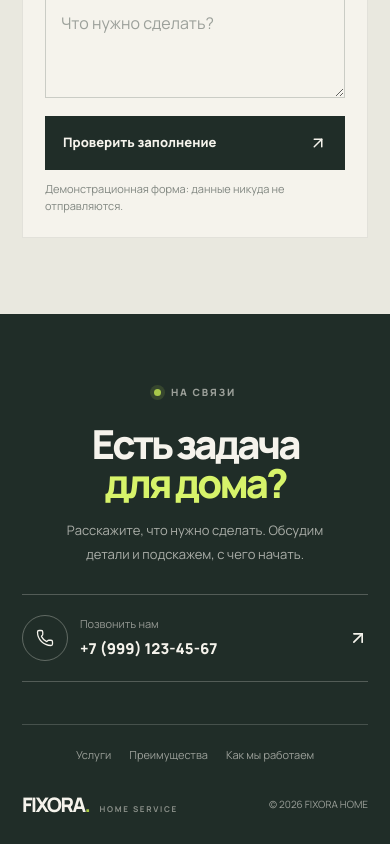
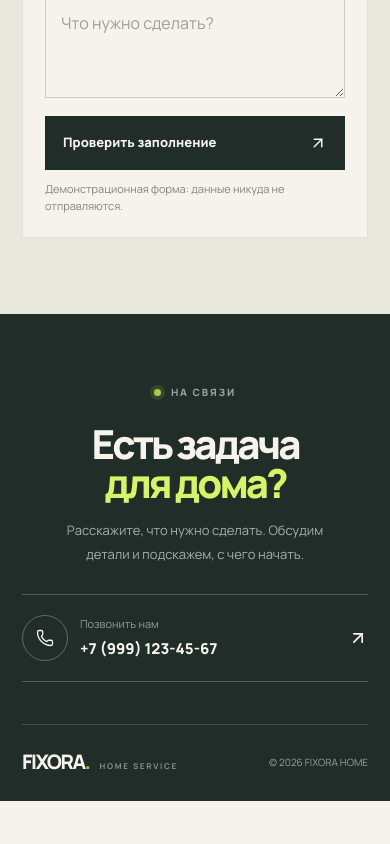
Before and after one commit to artkoro94/fixora-home, a React (Vite) app: page / in a window 390 px wide. Shown: the part 7715-8559 px from the top of the page. After the commit the page ends 8516 px from the top, so only its background shows below. Built offline with nearby package versions, Linux system fonts and the light colour scheme.

Commit message:
Hide duplicate footer navigation on smaller screens

```diff
--- a/src/app/styles/index.css
+++ b/src/app/styles/index.css
@@ -623,50 +623,35 @@ button, a { -webkit-tap-highlight-color: transparent; }
 }
 
 
-/* Keep the desktop footer order while wrapping it into two fluid rows */
+/* Keep footer compact on tablet and mobile: header already contains navigation */
 @media (max-width: 900px) {
+  .site-footer__nav { display: none; }
+
   .site-footer__bottom {
-    display: grid;
-    grid-template-columns: minmax(0, 1fr) auto;
-    grid-template-areas:
-      "navigation navigation"
-      "brand copyright";
+    display: flex;
+    flex-direction: row;
     align-items: center;
-    justify-items: stretch;
-    gap: 26px clamp(12px, 3vw, 24px);
+    justify-content: space-between;
+    gap: 16px;
     width: 100%;
     text-align: initial;
   }
 
-  .site-footer__nav {
-    grid-area: navigation;
-    display: flex;
-    flex-direction: row;
-    flex-wrap: wrap;
-    justify-content: center;
-    align-items: center;
-    gap: 12px clamp(18px, 3vw, 28px);
-    min-width: 0;
-  }
-
   .site-footer__brand {
-    grid-area: brand;
     justify-self: start;
     min-width: 0;
     white-space: nowrap;
   }
 
   .site-footer__copyright {
-    grid-area: copyright;
     justify-self: end;
-    align-self: center;
     text-align: right;
     white-space: nowrap;
   }
 }
 
 @media (max-width: 380px) {
-  .site-footer__bottom { column-gap: 8px; }
+  .site-footer__bottom { gap: 8px; }
   .site-footer__brand .brand__caption { font-size: 8px; letter-spacing: 1px; }
   .site-footer__copyright { font-size: 9px; }
 }
```
